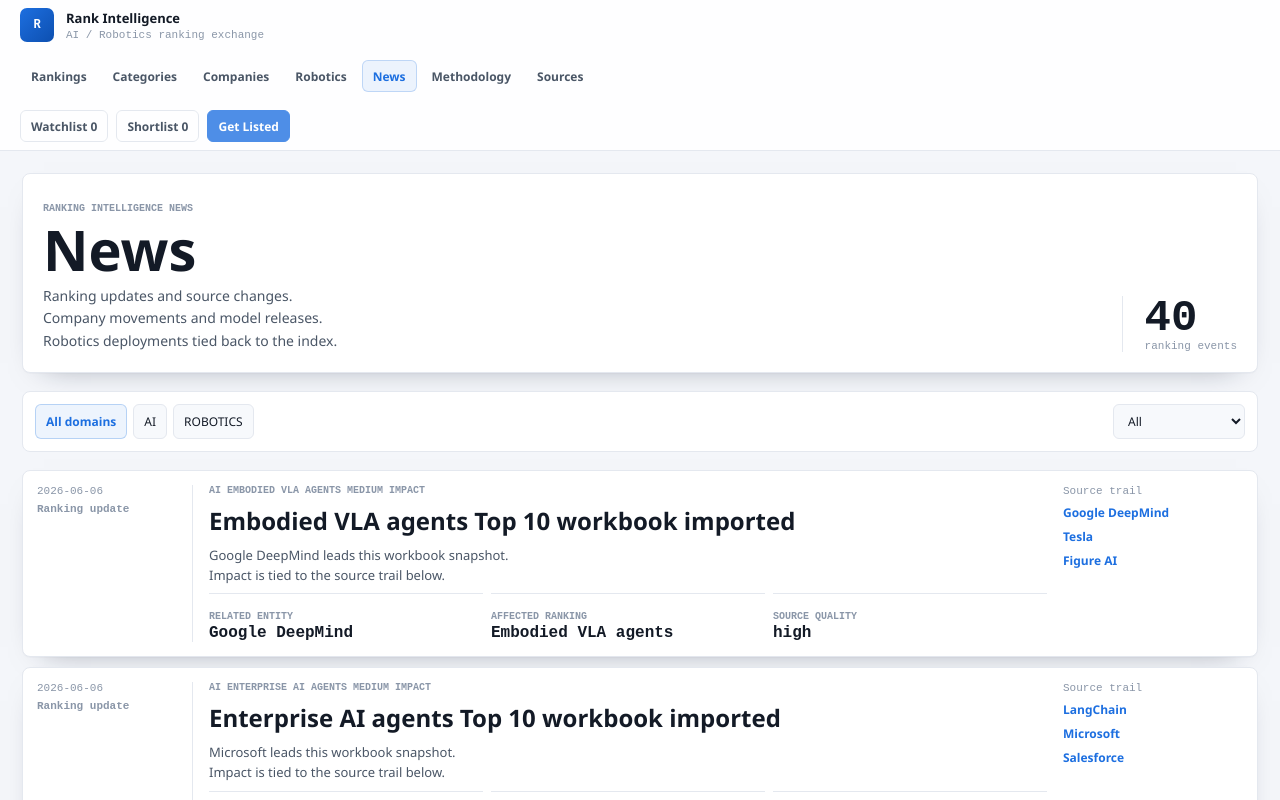
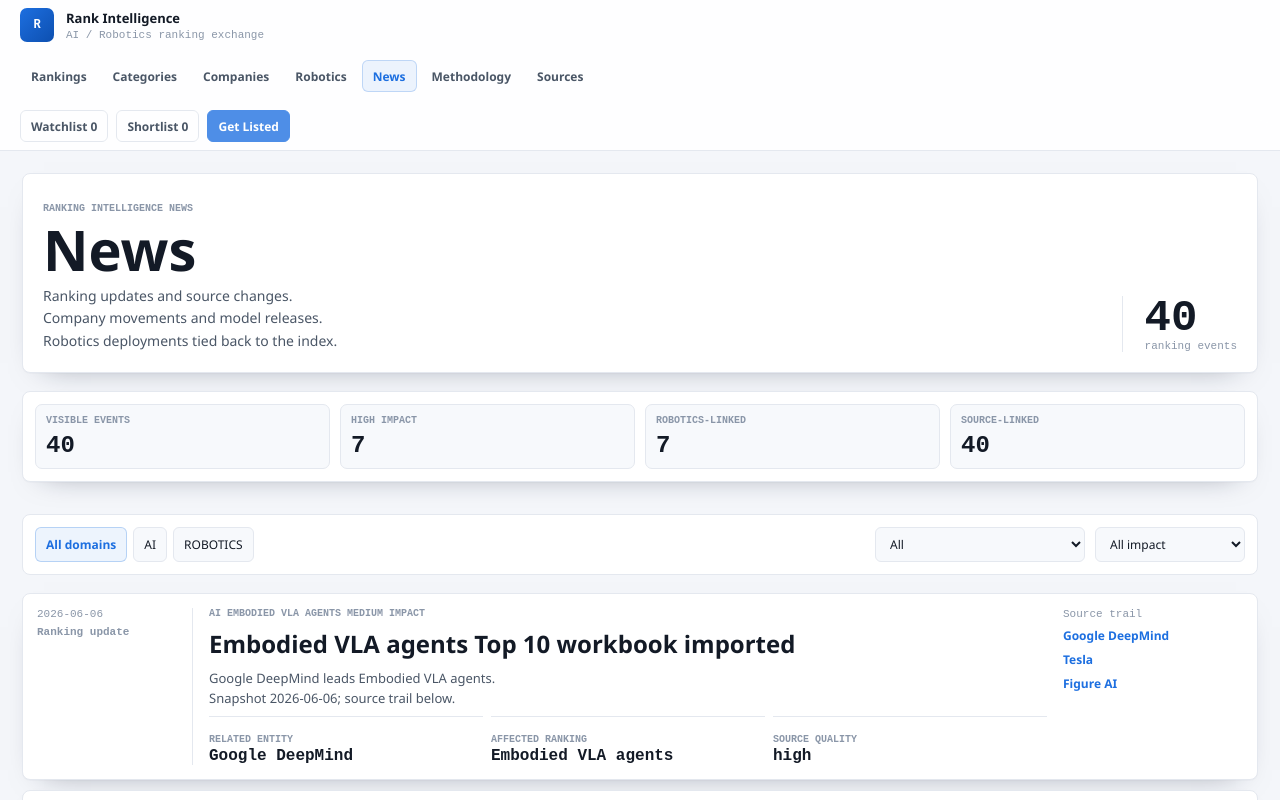
Before and after one commit to yushui2022/rank, a React (Vite) app: page / in a window 1280 px wide. Both pictures are taken after a click on the button "News". Shown: the top 800 px of the page. Built offline with nearby package versions, Linux system fonts and the light colour scheme.

Commit message:
feat: enhance ranking news intelligence

```diff
--- a/src/app/app.css
+++ b/src/app/app.css
@@ -36,6 +36,9 @@
 .page-shell,
 .page-hero,
 .news-event,
+.news-event > *,
+.news-body,
+.news-body p span,
 .source-row,
 .category-card,
 .category-map-row,
@@ -2233,15 +2236,56 @@
   line-height: 1.5;
 }
 
-.news-controls,
-.source-controls {
-  display: grid;
-  grid-template-columns: minmax(0, 1fr) auto;
+.news-briefing-strip {
+  display: grid;
+  grid-template-columns: repeat(4, minmax(0, 1fr));
   gap: 10px;
+  margin-bottom: 14px;
   border: 1px solid var(--line);
   border-radius: 8px;
   background: var(--panel);
   padding: 12px;
+  box-shadow: var(--shadow);
+}
+
+.news-briefing-strip div {
+  display: grid;
+  gap: 8px;
+  border: 1px solid var(--line);
+  border-radius: 7px;
+  background: var(--panel-2);
+  padding: 10px;
+}
+
+.news-briefing-strip span {
+  color: var(--ink-3);
+  font-family: var(--mono);
+  font-size: 10px;
+  font-weight: 700;
+  letter-spacing: 0;
+  text-transform: uppercase;
+}
+
+.news-briefing-strip strong {
+  color: var(--ink);
+  font-family: var(--mono);
+  font-size: 24px;
+  line-height: 1;
+}
+
+.news-controls,
+.source-controls {
+  display: grid;
+  grid-template-columns: minmax(0, 1fr) auto;
+  gap: 10px;
+  border: 1px solid var(--line);
+  border-radius: 8px;
+  background: var(--panel);
+  padding: 12px;
+}
+
+.news-controls {
+  grid-template-columns: minmax(0, 1fr) 210px 150px;
 }
 
 .segmented-control {
@@ -2519,6 +2563,18 @@
     max-width: calc(100vw - 56px);
   }
 
+  .news-event {
+    overflow: hidden;
+  }
+
+  .news-body h2,
+  .news-body p,
+  .news-body p span {
+    max-width: 100%;
+    overflow-wrap: anywhere;
+    word-break: break-word;
+  }
+
   .workspace {
     padding: 14px;
   }
@@ -2603,6 +2659,7 @@
   .entity-detail-header,
   .view-note,
   .news-controls,
+  .news-briefing-strip,
   .source-controls,
   .compact-leader-row,
   .methodology-row,
--- a/src/pages/NewsPage.tsx
+++ b/src/pages/NewsPage.tsx
@@ -3,20 +3,39 @@
 import type { DomainId } from "../types/rankings";
 
 const eventTypes = Array.from(new Set(newsEvents.map((event) => event.eventType)));
+const impactOptions = ["All", "High", "Medium", "Low"] as const;
 
 export function NewsPage() {
   const [domain, setDomain] = useState<DomainId | "all">("all");
   const [eventType, setEventType] = useState("All");
+  const [impact, setImpact] = useState<(typeof impactOptions)[number]>("All");
 
   const filteredEvents = useMemo(
     () =>
       newsEvents.filter((event) => {
         const domainMatch = domain === "all" || event.domainId === domain;
         const typeMatch = eventType === "All" || event.eventType === eventType;
-        return domainMatch && typeMatch;
+        const impactMatch = impact === "All" || event.impact === impact;
+        return domainMatch && typeMatch && impactMatch;
       }),
-    [domain, eventType],
+    [domain, eventType, impact],
   );
+
+  const briefingMetrics = [
+    { label: "Visible events", value: filteredEvents.length },
+    {
+      label: "High impact",
+      value: filteredEvents.filter((event) => event.impact === "High").length,
+    },
+    {
+      label: "Robotics-linked",
+      value: filteredEvents.filter((event) => event.domainId === "robotics").length,
+    },
+    {
+      label: "Source-linked",
+      value: filteredEvents.filter((event) => event.sourceIds.length > 0).length,
+    },
+  ];
 
   return (
     <main className="page-shell news-page">
@@ -36,6 +55,15 @@
         </div>
       </section>
 
+      <section className="news-briefing-strip" aria-label="News briefing summary">
+        {briefingMetrics.map((metric) => (
+          <div key={metric.label}>
+            <span>{metric.label}</span>
+            <strong>{metric.value}</strong>
+          </div>
+        ))}
+      </section>
+
       <section className="news-controls" aria-label="News filters">
         <div className="segmented-control">
           {(["all", "ai", "robotics"] as const).map((item) => (
@@ -53,6 +81,18 @@
           <option>All</option>
           {eventTypes.map((type) => (
             <option key={type}>{type}</option>
+          ))}
+        </select>
+        <select
+          value={impact}
+          onChange={(event) =>
+            setImpact(event.target.value as (typeof impactOptions)[number])
+          }
+        >
+          {impactOptions.map((item) => (
+            <option key={item} value={item}>
+              {item === "All" ? "All impact" : `${item} impact`}
+            </option>
           ))}
         </select>
       </section>
@@ -77,8 +117,10 @@
                 </div>
                 <h2>{event.title}</h2>
                 <p>
-                  <span>{event.relatedEntity} leads this workbook snapshot.</span>
-                  <span>Impact is tied to the source trail below.</span>
+                  <span>
+                    {event.relatedEntity} leads {event.affectedRanking}.
+                  </span>
+                  <span>Snapshot {event.date}; source trail below.</span>
                 </p>
                 <div className="news-meta-grid">
                   <div>
```
